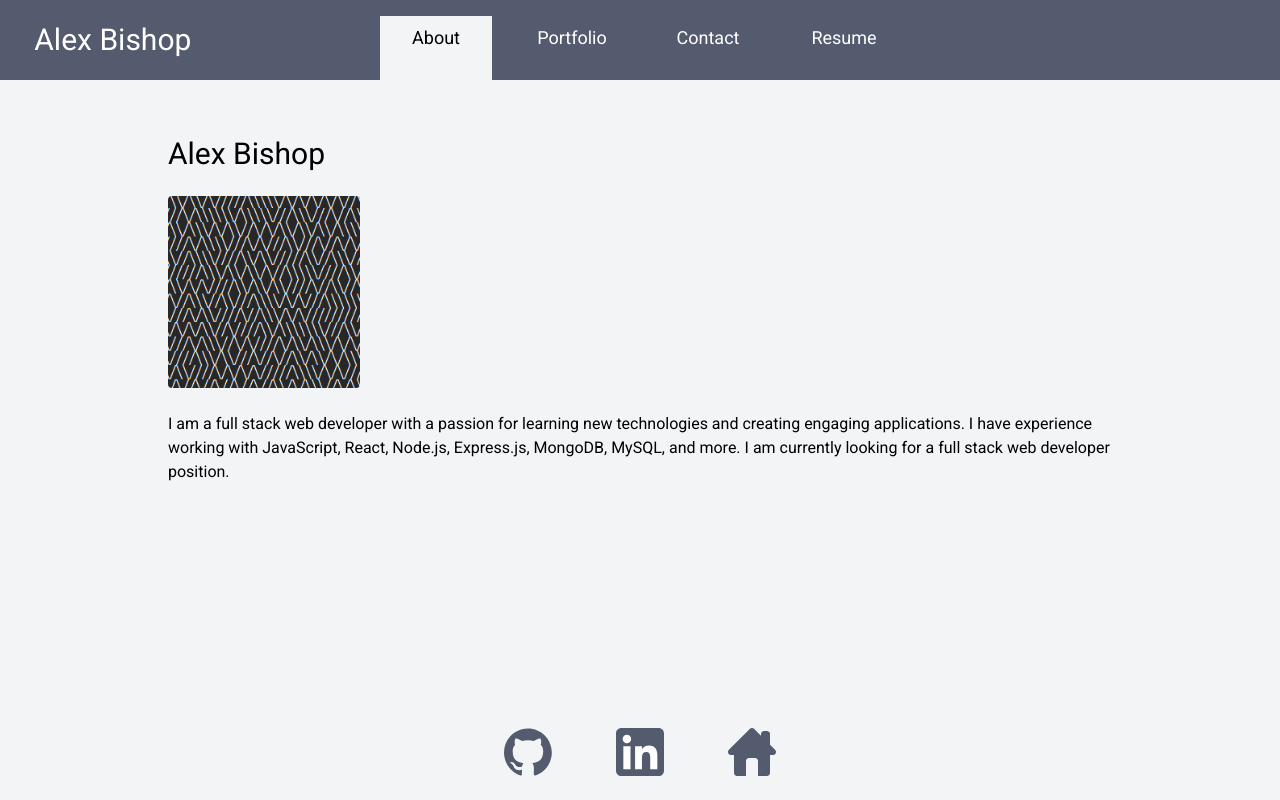
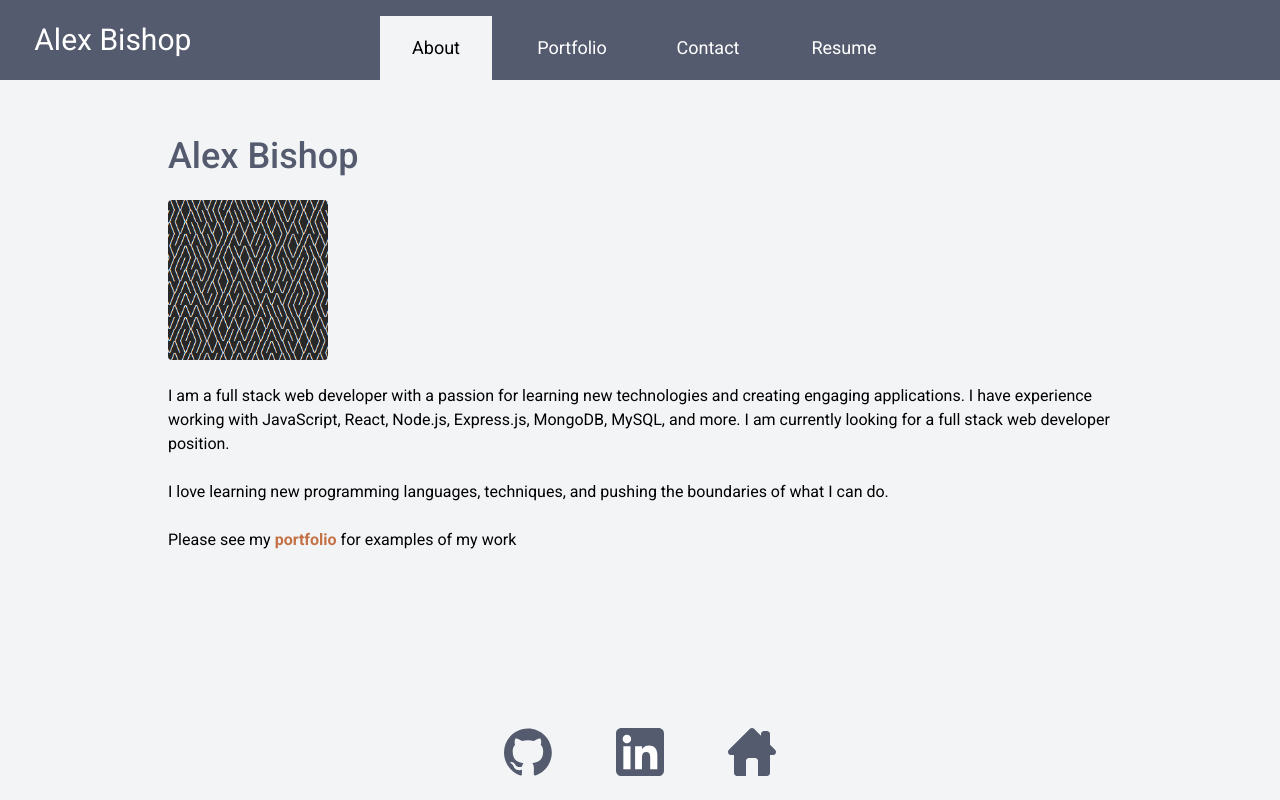
Before and after one commit to alexbishopbootcamp/react-portfolio, a React (Vite) app: page /about in a window 1280 px wide. Built offline with nearby package versions, Linux system fonts and the light colour scheme.

Commit message:
Color adjustment

```diff
--- a/src/components/AboutMe/AboutMe.jsx
+++ b/src/components/AboutMe/AboutMe.jsx
@@ -3,8 +3,8 @@
 const AboutMe = () => {
   return (
     <div className="flex flex-col gap-6 sm:p-2 p-6">
-      <h1 className="text-3xl"> Alex Bishop </h1>
-      <img className="w-48 h-48 rounded" src="profile.png" alt="Me" />
+      <h1 className="text-4xl text-color-a font-medium"> Alex Bishop </h1>
+      <img className="w-40 h-40 rounded" src="profile.png" alt="Me" />
       <p className="text-md">
         I am a full stack web developer with a passion for learning new
         technologies and creating engaging applications. I have experience
@@ -12,6 +12,14 @@
         and more. I am currently looking for a full stack web developer
         position.
       </p>
+      <p className="text-md">
+        I love learning new programming languages, techniques, and pushing
+        the boundaries of what I can do.
+      </p>
+      <p className="text-md">
+        Please see my <a href="/portfolio" className="text-color-d font-bold hover:text-color-c transition-all" download>portfolio</a> for
+        examples of my work
+      </p>
     </div>
   );
 };
--- a/src/components/Contact/Contact.jsx
+++ b/src/components/Contact/Contact.jsx
@@ -59,7 +59,7 @@
         </button>
       </form>
       <div>
-        Or contact me at <a className="text-color-a font-bold hover:text-color-b transition-all" href="mailto:contact@alexbi.shop">contact@alexbi.shop</a>
+        Or contact me at <a className="text-color-d font-bold hover:text-color-b transition-all" href="mailto:contact@alexbi.shop">contact@alexbi.shop</a>
       </div>
     </div>
   );
--- a/src/components/Navigation/Navigation.jsx
+++ b/src/components/Navigation/Navigation.jsx
@@ -33,10 +33,13 @@
         <Link
           key={link.id}
           to={link.url}
-          className={`flex-1 sm:flex-none sm:w-28 text-center px-2 py-6 text-md transition-colors duration-200
+          className={`flex-1 sm:flex-none sm:w-28 justify-center items-center flex px-2 py-6 text-md transition-colors duration-200
                 sm:py-2 sm:px-4 sm:text-lg
                 ${location.pathname === link.url ? 'bg-gray-100 text-black' : 'hover:bg-gray-100 hover:text-black'}`}>
-          {link.text}
+                  <span>
+                  {link.text}
+                  </span>
+
         </Link>
       ))}
     </nav>
--- a/src/components/Resume/Resume.jsx
+++ b/src/components/Resume/Resume.jsx
@@ -4,7 +4,7 @@
   return (
     <div className="flex flex-col gap-6 sm:p-2 p-6">
       <h1 className="text-3xl"> Resume and skills </h1>
-      <a href="https://alexbi.shop/resume/" className="text-color-a font-bold hover:text-color-b transition-all" download>Download my Resume here</a>
+      <a href="https://alexbi.shop/resume/" className="text-color-d font-bold hover:text-color-b transition-all" download>Download my Resume here</a>
       <h2 className="text-2xl">Web Development</h2>
       <ul className="list-disc list-inside">
         <li>HTML</li>
--- a/tailwind.config.js
+++ b/tailwind.config.js
@@ -10,6 +10,7 @@
         'color-a': '#555B6E',
         'color-b': '#89B0AE',
         'color-c': '#BEE3DB',
+        'color-d': '#C47245',
       },
       fontFamily: {
         'sans': ['Roboto', 'sans-serif'],
```
